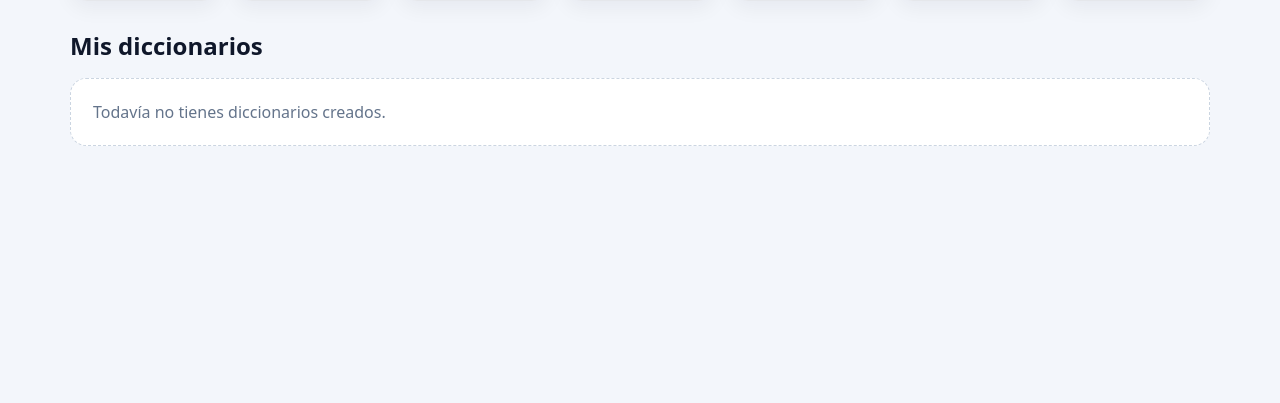
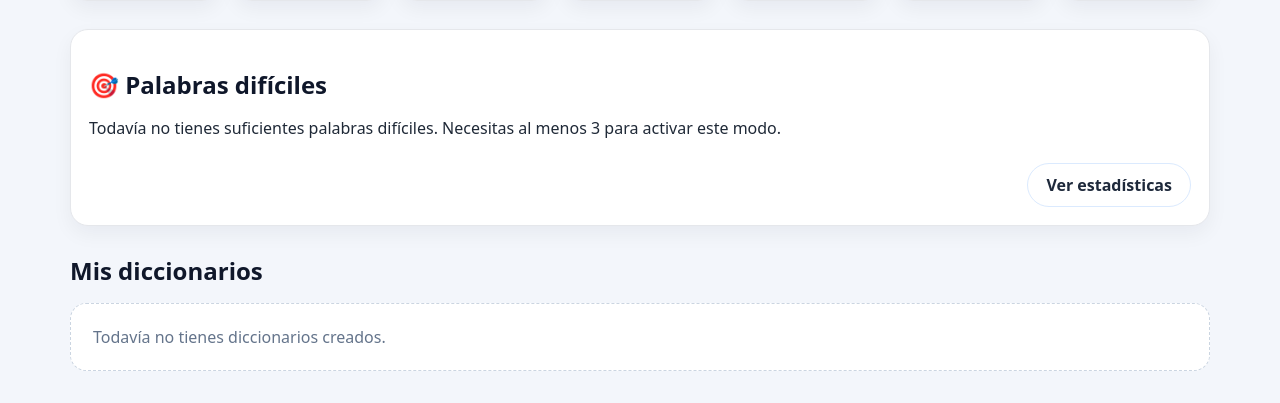
Before and after one commit to Ootoito/gestor-tareas-ia-master, a Django app: page /praktiko/ in a window 1280 px wide. Shown: the part 430-833 px from the top of the page. Before the commit the page ends 576 px from the top, so only its background shows below. Run offline with Django 5.2, Linux system fonts and the light colour scheme; the visitor is signed in with stand-in values (Sample User, id 1); data that the repository does not hold is empty.

Commit message:
Praktiko: repaso inteligente y juego de palabras dificiles

```diff
--- a/praktiko/templates/praktiko/estadisticas/repasar_dificiles.html
+++ b/praktiko/templates/praktiko/estadisticas/repasar_dificiles.html
@@ -15,9 +15,9 @@ Vocabulario que merece atención especial.
 {% block content %}
 
 <section class="praktiko-actions">
-    <a href="{% url 'praktiko:palabras_dificiles' %}"
-       class="praktiko-btn">
-        ← Volver
+    <a href="{% url 'praktiko:home' %}"
+        class="praktiko-btn">
+            ← Volver al panel principal
     </a>
 </section>
 
--- a/praktiko/templates/praktiko/home.html
+++ b/praktiko/templates/praktiko/home.html
@@ -72,6 +72,63 @@ Tu espacio personal de práctica de vocabulario y frases.
 </section>
 
 {% endif %}
+
+<section class="praktiko-section">
+
+    {% if total_palabras_dificiles >= 3 %}
+
+        <div class="praktiko-card">
+
+            <h2>🎯 Palabras difíciles</h2>
+
+            <p>
+                Tienes
+                <strong>{{ total_palabras_dificiles }}</strong>
+                palabras difíciles pendientes de repaso.
+            </p>
+
+            <div class="form-actions">
+
+                <a href="{% url 'praktiko:jugar_dificiles' %}"
+                   class="praktiko-btn praktiko-btn-main">
+                    🎮 Jugar difíciles
+                </a>
+
+                <a href="{% url 'praktiko:palabras_dificiles' %}"
+                   class="praktiko-btn">
+                    Ver detalle
+                </a>
+
+            </div>
+
+        </div>
+
+    {% else %}
+
+        <div class="praktiko-card">
+
+            <h2>🎯 Palabras difíciles</h2>
+
+            <p>
+                Todavía no tienes suficientes palabras difíciles.
+                Necesitas al menos 3 para activar este modo.
+            </p>
+
+            <div class="form-actions">
+
+                <a href="{% url 'praktiko:palabras_dificiles' %}"
+                   class="praktiko-btn">
+                    Ver estadísticas
+                </a>
+
+            </div>
+
+        </div>
+
+    {% endif %}
+
+</section>
+
 <section class="praktiko-section">
     <h2>Mis diccionarios</h2>
 
--- a/praktiko/vistas/home_views.py
+++ b/praktiko/vistas/home_views.py
@@ -8,6 +8,7 @@ from praktiko.models import (
     EntradaDiccionario,
     SesionPractica,
     InvitacionGrupoAprendizaje,
+    EstadisticaEntradaUsuario,
 )
 
 
@@ -38,6 +39,21 @@ def home(request):
     else:
         porcentaje_acierto = 0
 
+    estadisticas_dificiles_qs = (
+        EstadisticaEntradaUsuario.objects
+        .filter(
+            usuario=usuario,
+            veces_preguntada__gte=3,
+        )
+        .select_related("entrada")
+    )
+
+    total_palabras_dificiles = sum(
+        1
+        for estadistica in estadisticas_dificiles_qs
+        if estadistica.porcentaje_acierto < 60
+    )
+
     diccionarios = (
         Diccionario.objects
         .filter(usuario=usuario, activo=True)
@@ -58,6 +74,7 @@ def home(request):
         "porcentaje_acierto": porcentaje_acierto,
         "diccionarios": diccionarios,
         "invitaciones_pendientes": invitaciones_pendientes,
+        "total_palabras_dificiles": total_palabras_dificiles,
     }
 
     return render(request, "praktiko/home.html", contexto)
```
Also changed, not shown: praktiko/templates/praktiko/estadisticas/palabras_dificiles.html (+2 -6 lines).
